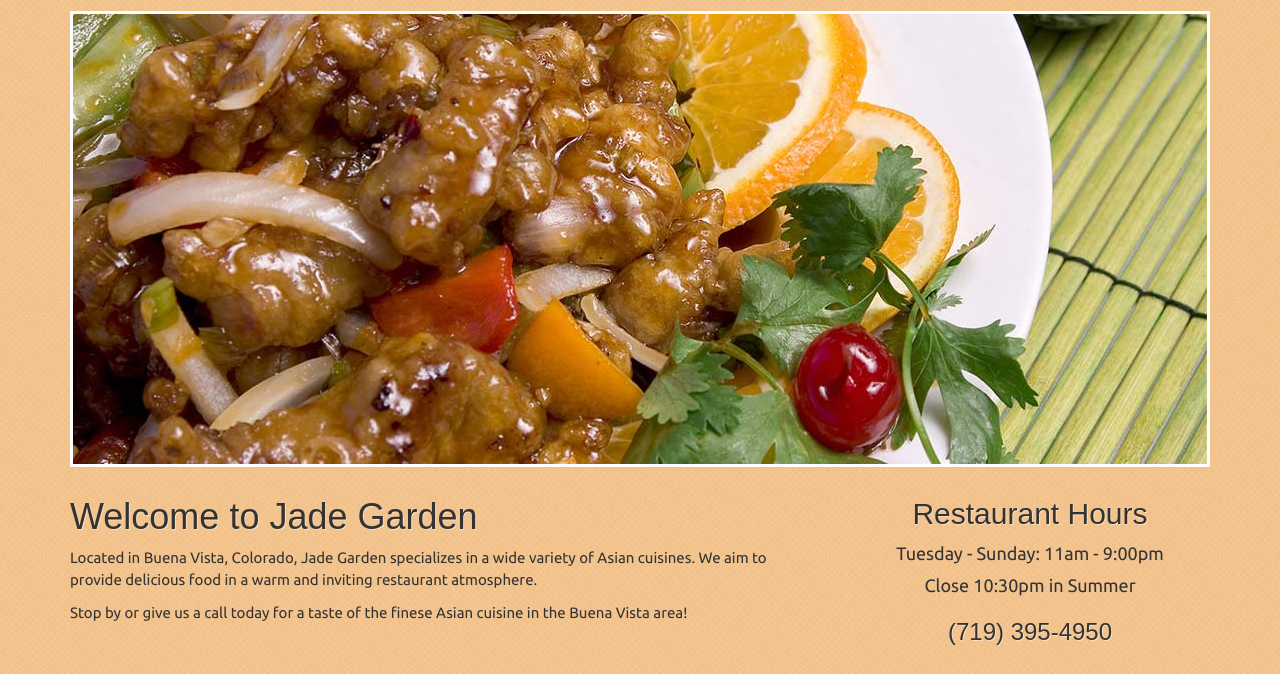
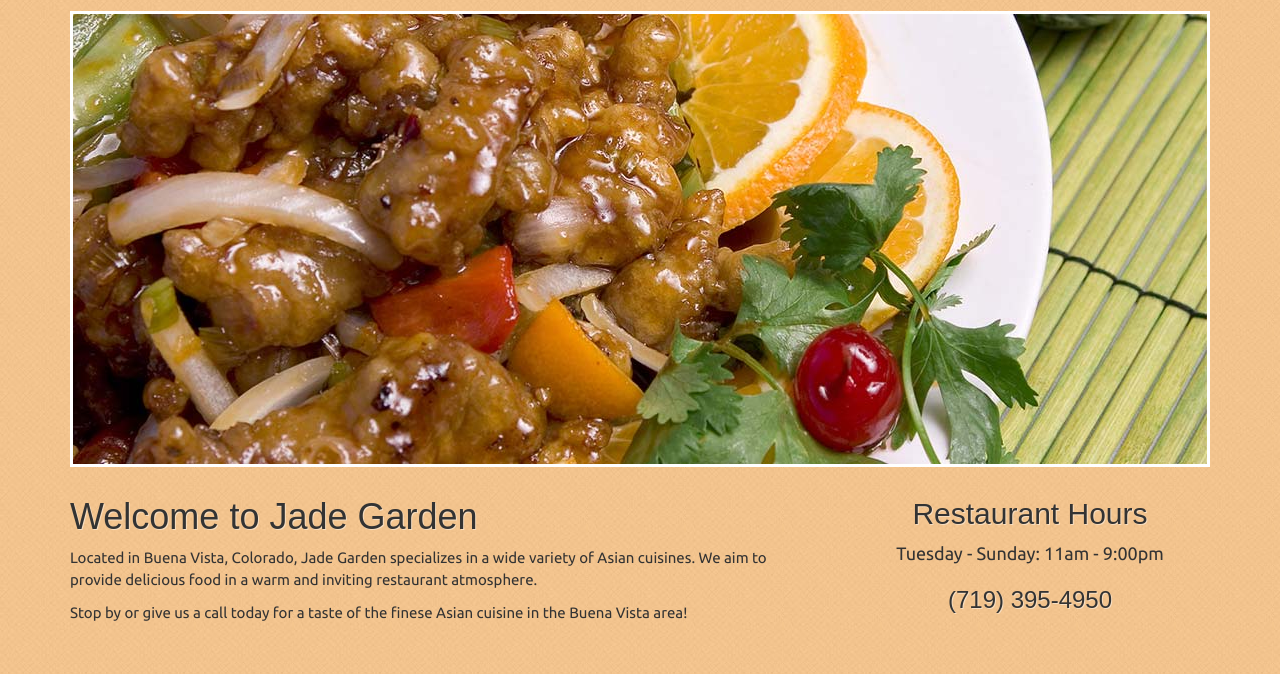
Before and after one commit to ChangoMan/jadegarden, a Gatsby site: page / in a window 1280 px wide. Shown: the part 120-794 px from the top of the page. Built offline with nearby package versions, Linux system fonts and the light colour scheme; Gatsby itself is replaced by a stand-in of ours; a web font is replaced by a local one.

Commit message:
Update index.js

```diff
--- a/src/pages/index.js
+++ b/src/pages/index.js
@@ -62,7 +62,6 @@ const IndexPage = () => (
         <div className="hours">
           <h2>Restaurant Hours</h2>
           <p>Tuesday - Sunday: 11am - 9:00pm</p>
-          <p>Close 10:30pm in Summer</p>
         </div>
         <h3>(719) 395-4950</h3>
       </div>
```
